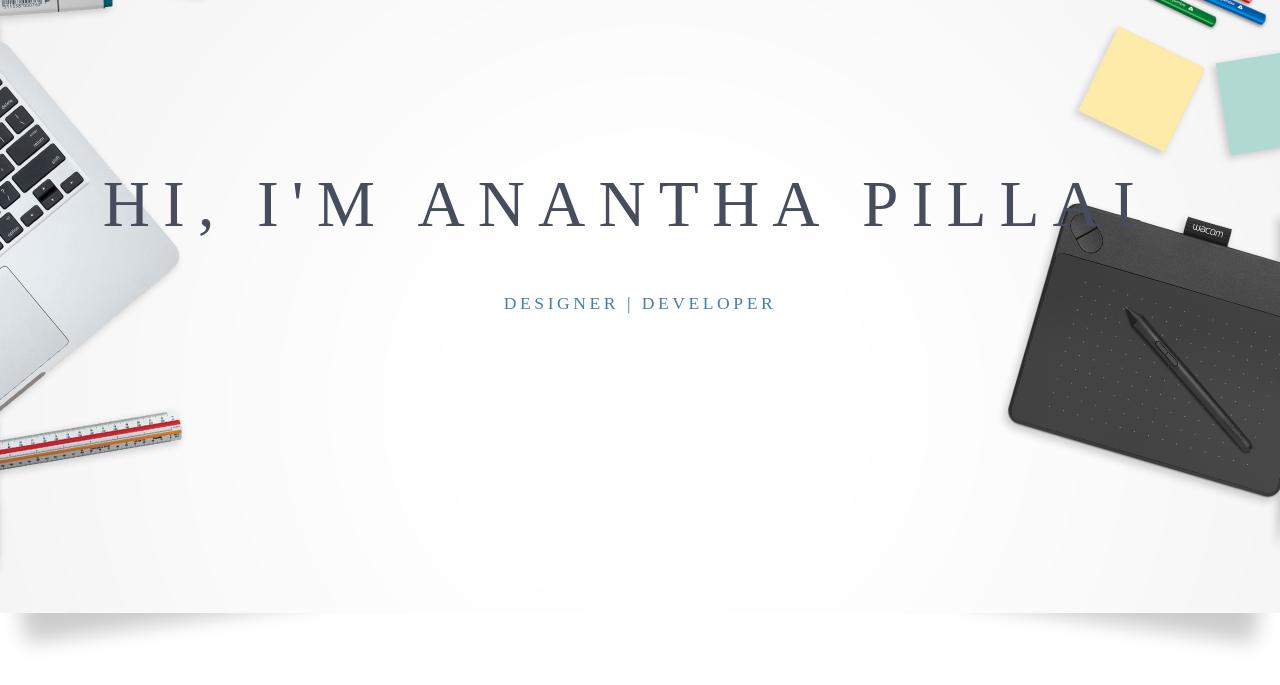
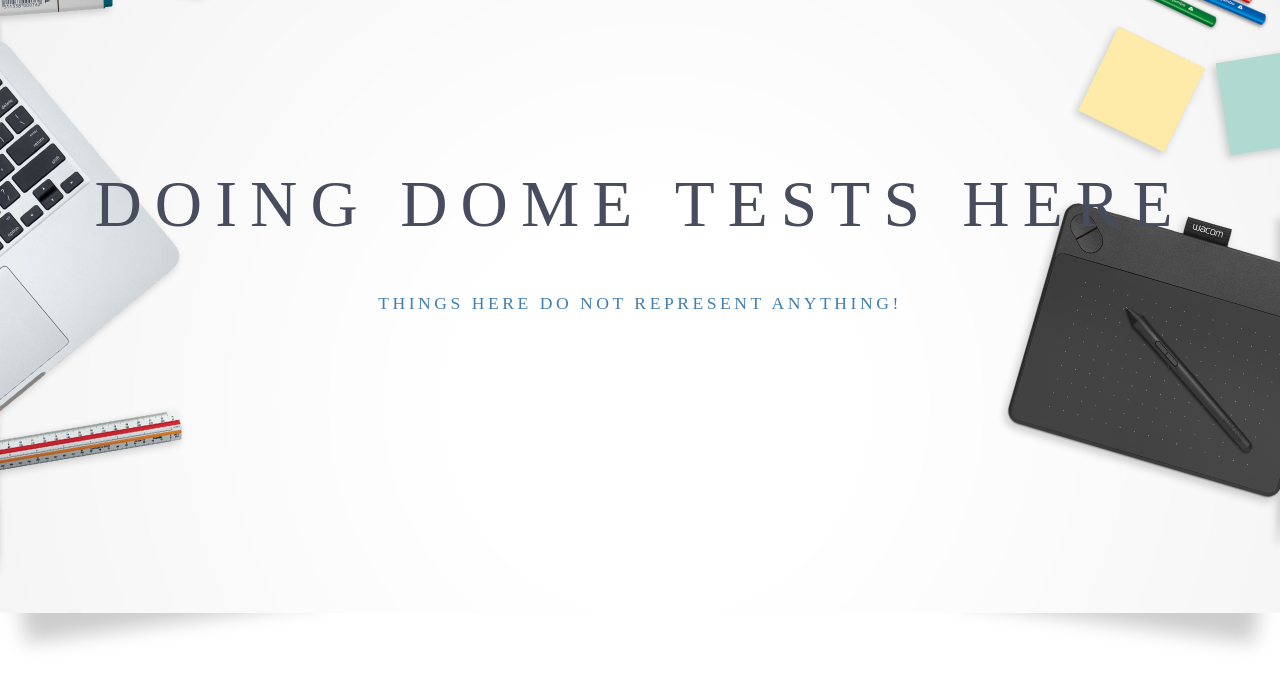
Before and after one commit to AKP/akpillai, a plain HTML site: page index.html in a window 1280 px wide. Shown: the part 187-872 px from the top of the page. Drawn offline with nearby package versions, Linux system fonts and the light colour scheme; some packages are replaced by stand-ins of ours; a script that the page names is missing.

Commit message:
Update index.html

```diff
--- a/index.html
+++ b/index.html
@@ -86,8 +86,9 @@
 
                 <div class="anim-text-holder">
 
-                    <h1 class="animtext">Hi, I'm Anantha Pillai </h1>
-                    <h3 class="animtext fade home"><span class=".contactMsg"> Designer</span> | Developer </h3>
+			<h1 class="animtext">Doing dome tests here</h1>
+<!--                     <h1 class="animtext">Hi, I'm Anantha Pillai </h1> -->
+                    <h3 class="animtext fade home"><span class=".contactMsg"> Things here do not represent anything!
 
 <!--
                     <div class="start-holder fade">
```
